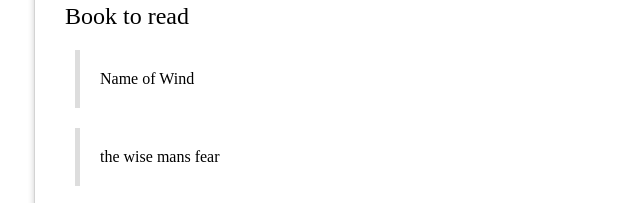
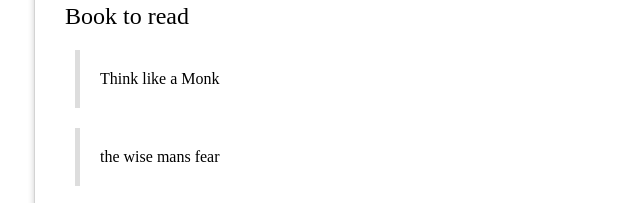
Before and after one commit to atishbagate/DOM_tutotrial, a plain HTML site: page index.html in a window 1280 px wide. Shown: the part 219-422 px from the top of the page, 126-766 px from the left. Drawn offline with Linux system fonts and the light colour scheme.

Commit message:
changed book names

```diff
--- a/index.html
+++ b/index.html
@@ -25,7 +25,7 @@
             <h2 class="title">Book to read</h2>
             <ul>
                 <li>
-                    <span class="name">Name of Wind</span>
+                    <span class="name">Think like a Monk</span>
                     <span class="delete">delete</span>
                 </li>
                 <li>
```
